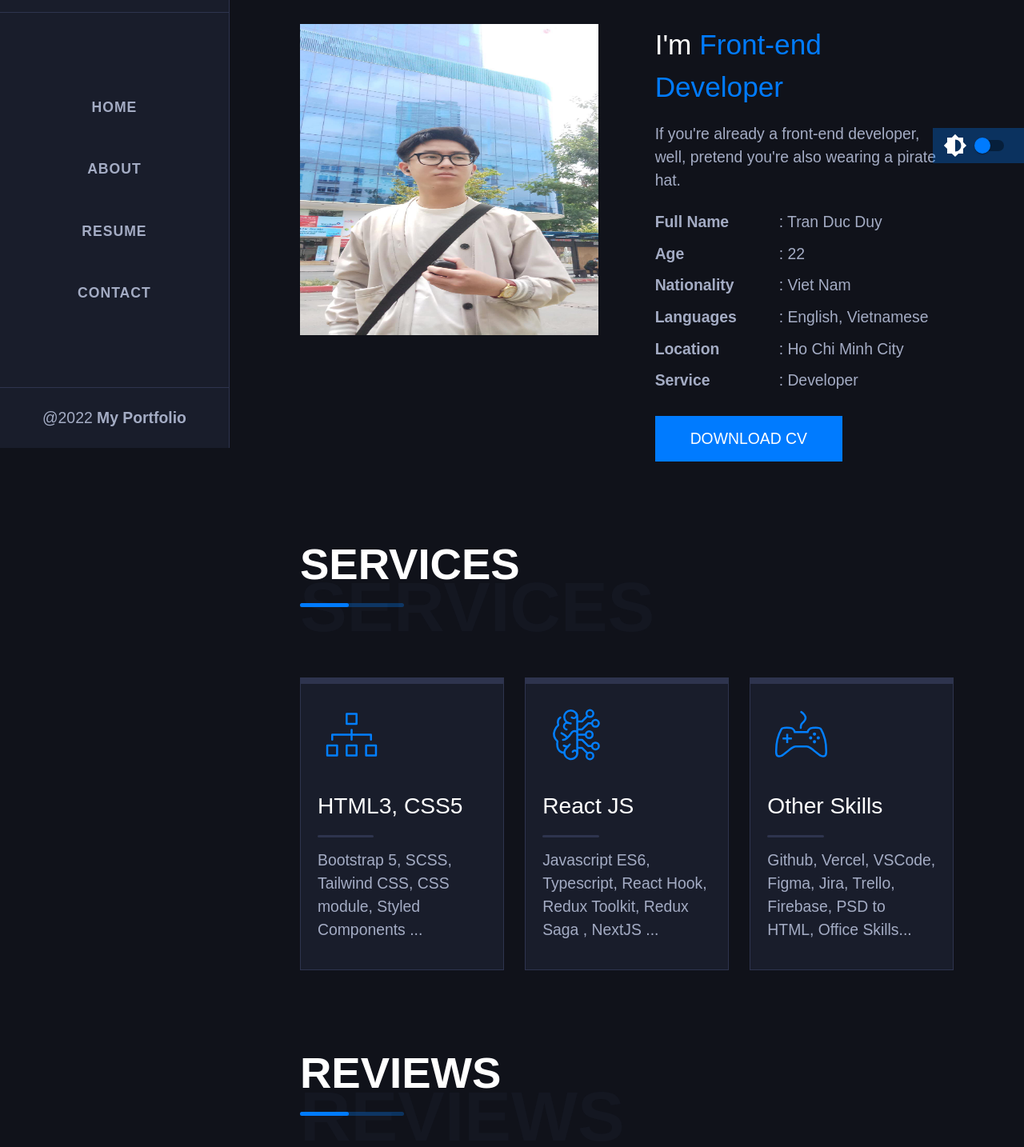
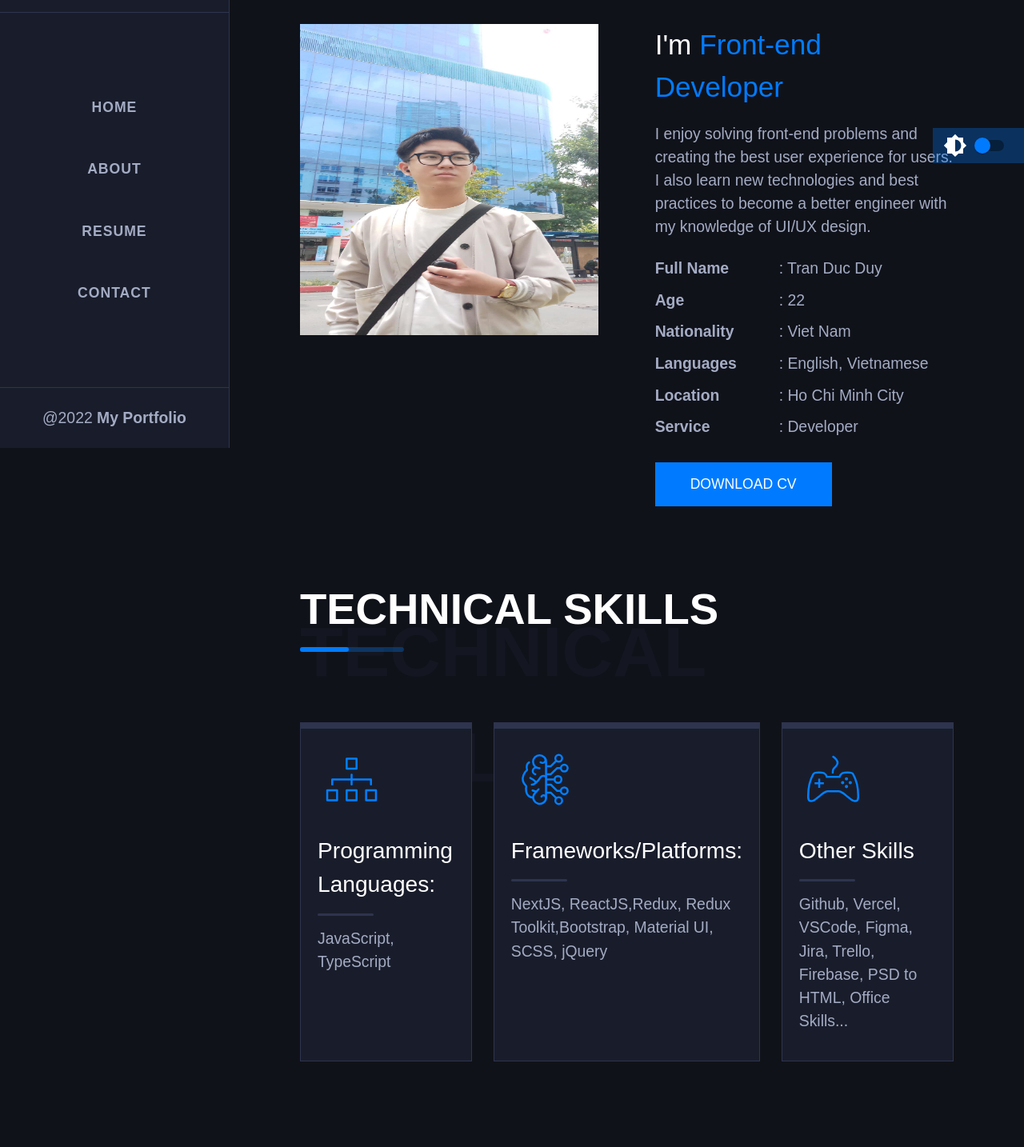
Before and after one commit to duytran0209/next-tsx, a Next.js app: page /about in a window 1280 px wide. Shown: the part 240-1674 px from the top of the page at 80% size. Built offline with nearby package versions, Linux system fonts and the light colour scheme.

Commit message:
chore: update form

```diff
--- a/components/ImageSection.tsx
+++ b/components/ImageSection.tsx
@@ -34,8 +34,9 @@ function ImageSection() {
         </h4>
 
         <div className="paragraph">
-          If you&apos;re already a front-end developer, well, pretend
-          you&apos;re also wearing a pirate hat.
+          I enjoy solving front-end problems and creating the best user
+          experience for users. I also learn new technologies and best practices
+          to become a better engineer with my knowledge of UI/UX design.
         </div>
 
         <div className="about-info">
--- a/components/PrimaryButton.tsx
+++ b/components/PrimaryButton.tsx
@@ -3,7 +3,7 @@ import styled from "styled-components";
 
 interface Props {
   title: string;
-  onClick?: () => {};
+  onClick?: any;
   type?: "submit" | "button" | "reset" | undefined;
 }
 const PrimaryButton: React.FC<Props> = ({
@@ -12,9 +12,17 @@ const PrimaryButton: React.FC<Props> = ({
   type = "submit",
 }) => {
   return (
-    <PrimaryButtonStyled type={type} onClick={onClick}>
-      {title}
-    </PrimaryButtonStyled>
+    <a
+      target="_blank"
+      href="https://drive.google.com/file/d/1HnzWQ6E1F2FIAzegwr4unuC3DB01pU3p/view
+
+"
+      rel="noopener noreferrer"
+    >
+      <PrimaryButtonStyled type={type} onClick={onClick}>
+        {title}
+      </PrimaryButtonStyled>
+    </a>
   );
 };
 
--- a/components/Resume.tsx
+++ b/components/Resume.tsx
@@ -105,6 +105,15 @@ function Resume() {
               "Manage HIV patients information, included: patient list, place of medical treatment, past medical history. Team size: 3 front-end developers, 2 back-end, 1 tester and 1 devops. Technologies used: ReactJS, Redux Saga, Typescript, Material UI, Figma."
             }
           />
+
+          <ResumeItem
+            year={"11/2022 "}
+            title={"Management system handling of violations Ha Tien city"}
+            subTitle={"Ha Tien"}
+            text={
+              "Monitoring, receiving and handling traffic violations in Ha Tien city. Team size: 6 members. Technologies used: ReactJS, Redux Saga, Typescript, Material UI, Figma."
+            }
+          />
         </div>
       </InnerLayout>
     </ResumeStyled>
--- a/components/ReviewSection.tsx
+++ b/components/ReviewSection.tsx
@@ -11,18 +11,18 @@ const ReviewSection = () => {
       data-aos-easing="ease-out-cubic"
       data-aos-duration="2000"
     >
-      <Title title={"Reviews"} span={"Reviews"} />
+      <Title title={"ACTIVITIES"} span={"ACTIVITIES"} />
       <InnerLayout>
         <div className="reviews">
           <ReviewItem
             text={
-              "Novices can learn from experienced developers through code reviews  "
+              "Participating in a research project at the Economics Falcuty  "
             }
           />
 
           <ReviewItem
             text={
-              "Allow to keep sharing and updating the knowledge within the team"
+              "Math, physics and chemistry tutoring for 12th grade students at Tien Phong and Ong Mat Troi tutoring center."
             }
           />
         </div>
--- a/components/ServicesSection.tsx
+++ b/components/ServicesSection.tsx
@@ -15,21 +15,19 @@ const ServicesSection = () => {
         data-aos-easing="ease-out-cubic"
         data-aos-duration="2000"
       >
-        <Title title={"Services"} span={"services"}></Title>
+        <Title title={"Technical skills"} span={"Technical skills"}></Title>
         <div className="services">
           <ServiceCard
             image={design}
-            title={"HTML3, CSS5"}
-            paragraph={
-              "Bootstrap 5, SCSS, Tailwind CSS, CSS module, Styled Components ...  "
-            }
+            title={"Programming Languages:"}
+            paragraph={"JavaScript, TypeScript"}
           ></ServiceCard>
 
           <ServiceCard
             image={intelligence}
-            title={"React JS"}
+            title={"Frameworks/Platforms:"}
             paragraph={
-              "Javascript ES6, Typescript, React Hook, Redux Toolkit, Redux Saga , NextJS ... "
+              "NextJS, ReactJS,Redux, Redux Toolkit,Bootstrap, Material UI, SCSS, jQuery "
             }
           ></ServiceCard>
 
--- a/pages/contact.tsx
+++ b/pages/contact.tsx
@@ -13,7 +13,7 @@ import Title from "../components/Title";
 import { InnerLayout, MainLayout } from "../styles/Layouts";
 
 const notify = () => {
-  toast.info("Success Notification !", {
+  toast.info("Thank you! I will contact you soon", {
     position: toast.POSITION.TOP_CENTER,
   });
 };
@@ -55,6 +55,9 @@ function ContactPage() {
     onSubmit: () => {
       notify();
     },
+    onReset() {
+      notify();
+    },
   });
   const phone = <PhoneIcon />;
   const mailIcon = <MailIcon />;
@@ -86,7 +89,7 @@ function ContactPage() {
                 <h4>Get In Touch</h4>
               </div>
 
-              <form className="form" onSubmit={formik.handleSubmit}>
+              <form className="form" onSubmit={formik.handleReset}>
                 <div className="form-field">
                   <label htmlFor="name">Enter your name*</label>
                   <input
@@ -161,17 +164,17 @@ function ContactPage() {
                 title={"Phone"}
                 icon={phone}
                 cont1={"+84-796132710"}
-                cont2={"+84-976361970"}
+                cont2={""}
               />
               <ContactItem
                 title={"Email"}
                 icon={mailIcon}
-                cont2={"District Thu Duc, Ho Chi Minh city"}
+                cont2={"tranduy10a@gmail.com"}
               />
               <ContactItem
                 title={"Address"}
                 icon={location}
-                cont2={"District Thu Duc, Ho Chi Minh city"}
+                cont2={"District Cau Giay, Ha Noi Capital"}
               />
             </div>
           </InnerLayout>
```
